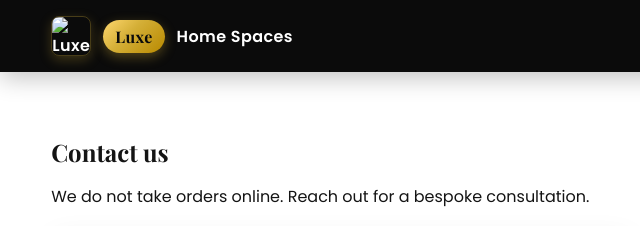
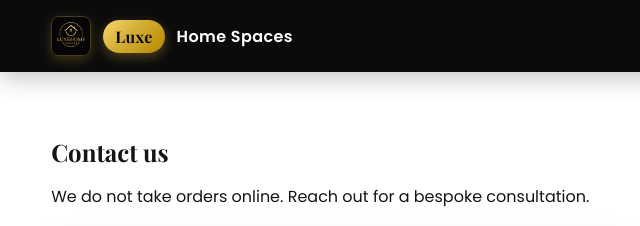
Before and after one commit to OrTech-prog/luxehomespaces, a plain HTML site: page contact.html in a window 1280 px wide. Shown: the top 226 px of the page, 0-640 px from the left. Drawn offline with nearby package versions, Linux system fonts and the light colour scheme.

Commit message:
Final fix

```diff
--- a/contact.html
+++ b/contact.html
@@ -5,8 +5,8 @@
     <meta name="viewport" content="width=device-width, initial-scale=1">
     <meta name="description" content="Contact Luxe Home Spaces — Luxury renovations in South Africa.">
     <title>Contact • Luxe Home Spaces</title>
-    <link rel="icon" type="image/jpeg" href="Logo.jpg">
-    <link rel="apple-touch-icon" href="Logo.jpg">
+    <link rel="icon" type="image/jpeg" href="LogoB.jpg">
+    <link rel="apple-touch-icon" href="LogoB.jpg">
     <link rel="preconnect" href="https://fonts.googleapis.com">
     <link rel="preconnect" href="https://fonts.gstatic.com" crossorigin>
     <link href="https://fonts.googleapis.com/css2?family=Playfair+Display:wght@400;600;700&family=Poppins:wght@300;400;500;600&display=swap" rel="stylesheet">
@@ -16,7 +16,7 @@
     <header class="site-header">
         <div class="container header-content">
             <a class="brand" href="index.html">
-                <img src="Logo.jpg" alt="Luxe Home Spaces Logo" class="brand-logo" width="40" height="40">
+                <img src="LogoB.jpg" alt="Luxe Home Spaces Logo" class="brand-logo" width="40" height="40">
                 <span class="brand-mark">Luxe</span> Home Spaces
             </a>
             <nav class="nav" aria-label="Primary">
```
